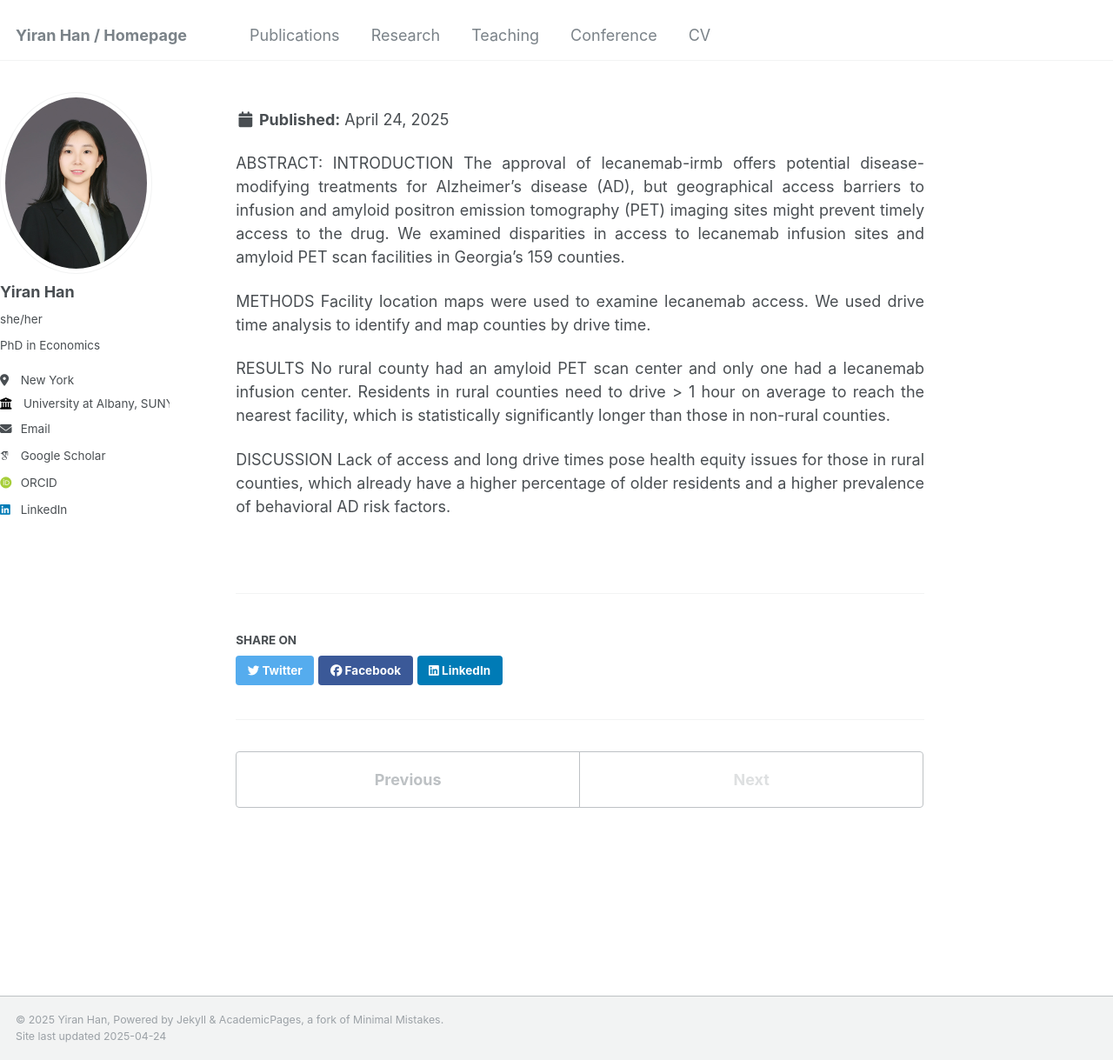
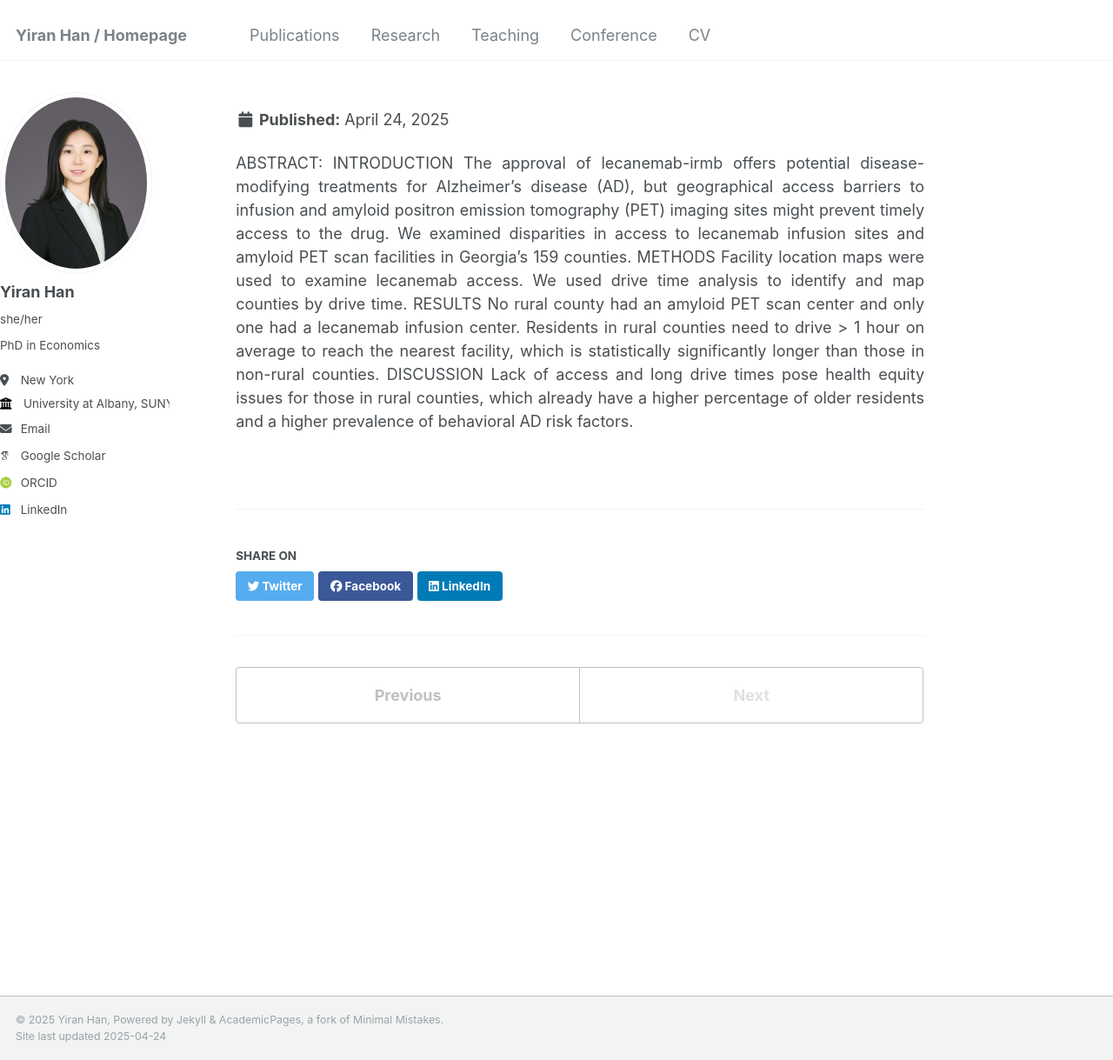
Before and after one commit to yiran-han/yiran-han.github.io, a Jekyll site: the page built from _publications/2025_paper1.md, in a window 1280 px wide and 1219 px high. Shown: the whole window at 87% size. Built offline with Jekyll 4.4.1, drawn with Linux system fonts in a browser that asks for light colours; some web fonts are replaced; part of the change alters nothing that is shown.

```diff
--- a/_publications/2025_paper1.md
+++ b/_publications/2025_paper1.md
@@ -1,25 +1,21 @@
 ---
-title: " Mapping disparities in access to lecanemab in Georgia (with Niying Li et al.)"
+title: "Mapping disparities in access to lecanemab in Georgia (with Niying Li et al.)."
 collection: publications
 category: manuscripts
 # permalink: /publication/2025_paper1
 excerpt: ''
-venue: 'Alzheimer's & Dementia'
 date: 2025-04-17
+venue: 'Alzheimer'
 # slidesurl: 'http://academicpages.github.io/files/slides1.pdf'
-# paperurl: 'https://alz-journals.onlinelibrary.wiley.com/doi/full/10.1002/alz.70100'
-# citation: 'Li, N. et al. (2025). Mapping disparities in access to lecanemab in Georgia. Alzheimer's & Dementia, 21(4), e70100.'
+paperurl: 'https://doi.org/10.1007/s00148-024-01015-w'
+citation: 'Li, N. et al. (2025). Mapping disparities in access to lecanemab in Georgia. Alzheimer's & Dementia, 21(4), e70100.'
 ---
-
 
 ABSTRACT: INTRODUCTION
 The approval of lecanemab-irmb offers potential disease-modifying treatments for Alzheimer's disease (AD), but geographical access barriers to infusion and amyloid positron emission tomography (PET) imaging sites might prevent timely access to the drug. We examined disparities in access to lecanemab infusion sites and amyloid PET scan facilities in Georgia's 159 counties.
-
 METHODS
 Facility location maps were used to examine lecanemab access. We used drive time analysis to identify and map counties by drive time.
-
 RESULTS
 No rural county had an amyloid PET scan center and only one had a lecanemab infusion center. Residents in rural counties need to drive > 1 hour on average to reach the nearest facility, which is statistically significantly longer than those in non-rural counties.
-
 DISCUSSION
 Lack of access and long drive times pose health equity issues for those in rural counties, which already have a higher percentage of older residents and a higher prevalence of behavioral AD risk factors.
```
